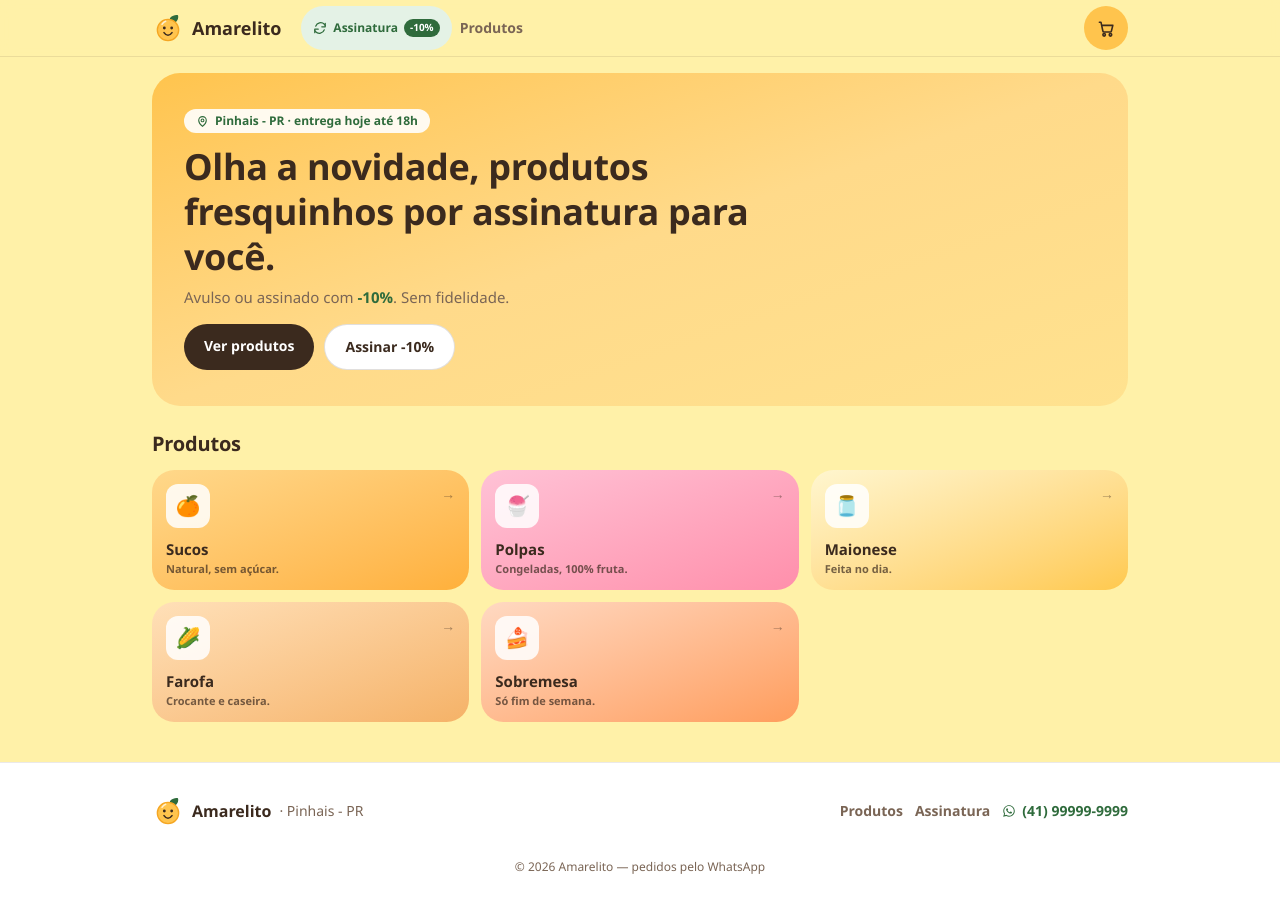
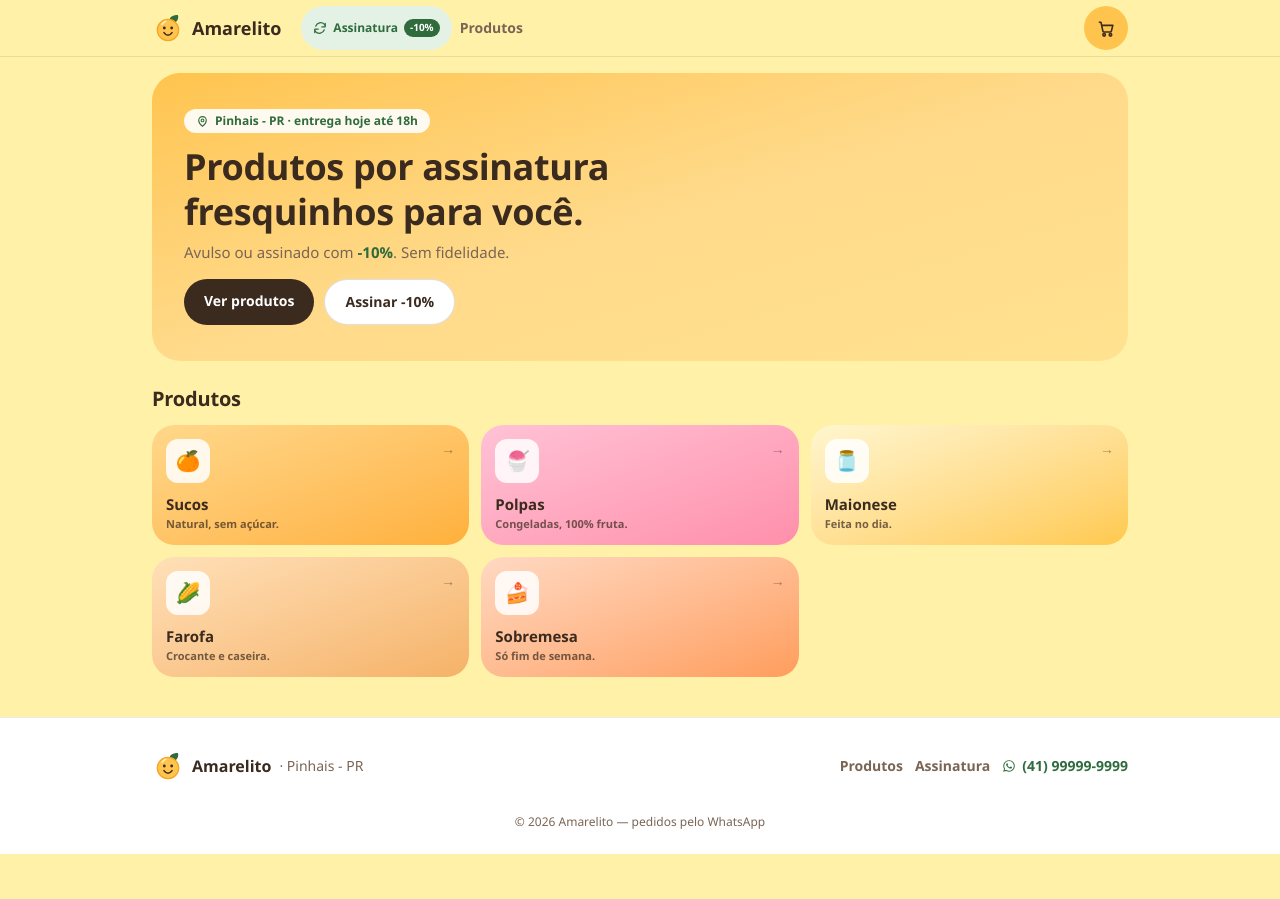
Before and after one commit to elizaelcezar/amarelito, a Next.js app: page / in a window 1280 px wide. After the commit the page ends 854 px from the top, so only its background shows below. Built offline with nearby package versions, Linux system fonts and the light colour scheme.

Commit message:
content: ajusta título do hero da home

```diff
--- a/src/app/page.tsx
+++ b/src/app/page.tsx
@@ -15,7 +15,7 @@ export default function HomePage() {
           <PinIcon size={13} /> {cityLabel(defaultCity)} · entrega hoje até 18h
         </span>
         <h1 className="mt-2.5 max-w-xl font-display text-[1.7rem] font-semibold leading-tight sm:text-4xl">
-          Olha a novidade, produtos fresquinhos por assinatura para você.
+          Produtos por assinatura fresquinhos para você.
         </h1>
         <p className="mt-2 text-sm text-cafe-soft sm:text-[15px]">
           Avulso ou assinado com <strong className="text-folha">-{semanal}%</strong>. Sem fidelidade.
```
